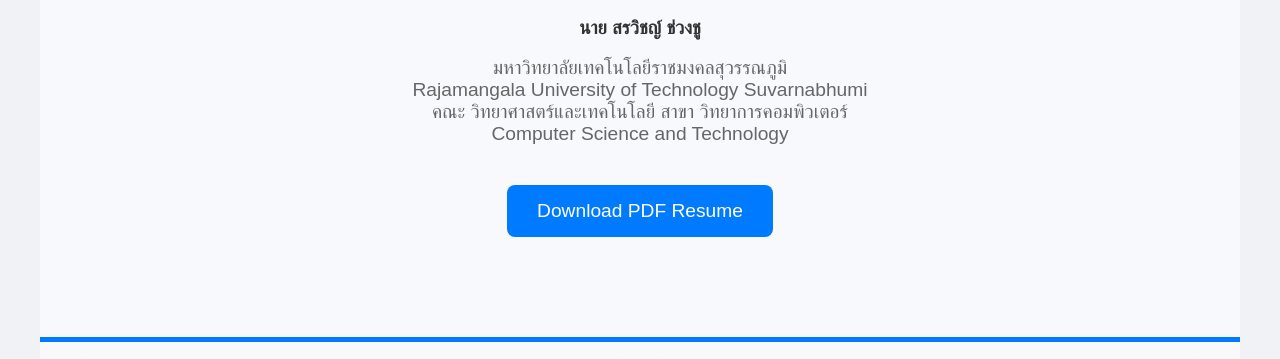
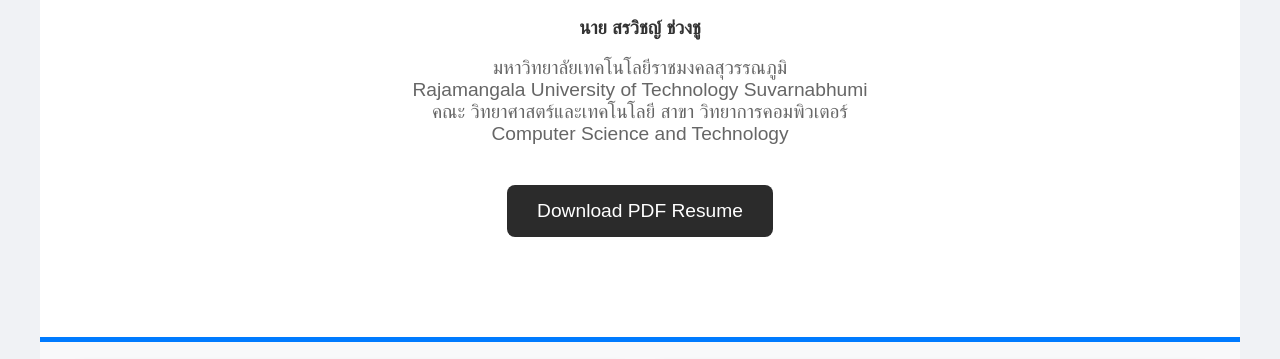
Before and after one commit to Solrawit/Certificate-Showcase, a plain HTML site: page component/about_page.html in a window 1280 px wide. Shown: the part 429-788 px from the top of the page. Drawn offline with Linux system fonts and the light colour scheme; files that its build step writes are made by us from their sources.

Commit message:
Update about.css

```diff
--- a/assets/about.css
+++ b/assets/about.css
@@ -2,7 +2,7 @@
 .about-intro {
     text-align: center;
     padding: 60px 20px;
-    background: #f7f9fc;
+    background: #ffffff;
     border-bottom: 5px solid #007bff; /* เพิ่มเส้นขอบด้านล่าง */
     transition: background-color 0.3s ease;
 }
@@ -138,7 +138,7 @@ footer:hover::before {
     padding: 15px 30px;
     font-size: 1.2em;
     color: #fff;
-    background-color: #007bff;
+    background-color: #2b2b2b;
     border: none;
     border-radius: 8px;
     text-decoration: none;
@@ -146,10 +146,10 @@ footer:hover::before {
 }
 
 .btn-download:hover {
-    background-color: #0056b3;
+    background-color: #000000;
     transform: scale(1.05);
 }
 
 .btn-download:active {
-    background-color: #004494;
+    background-color: #000000;
 }
```
